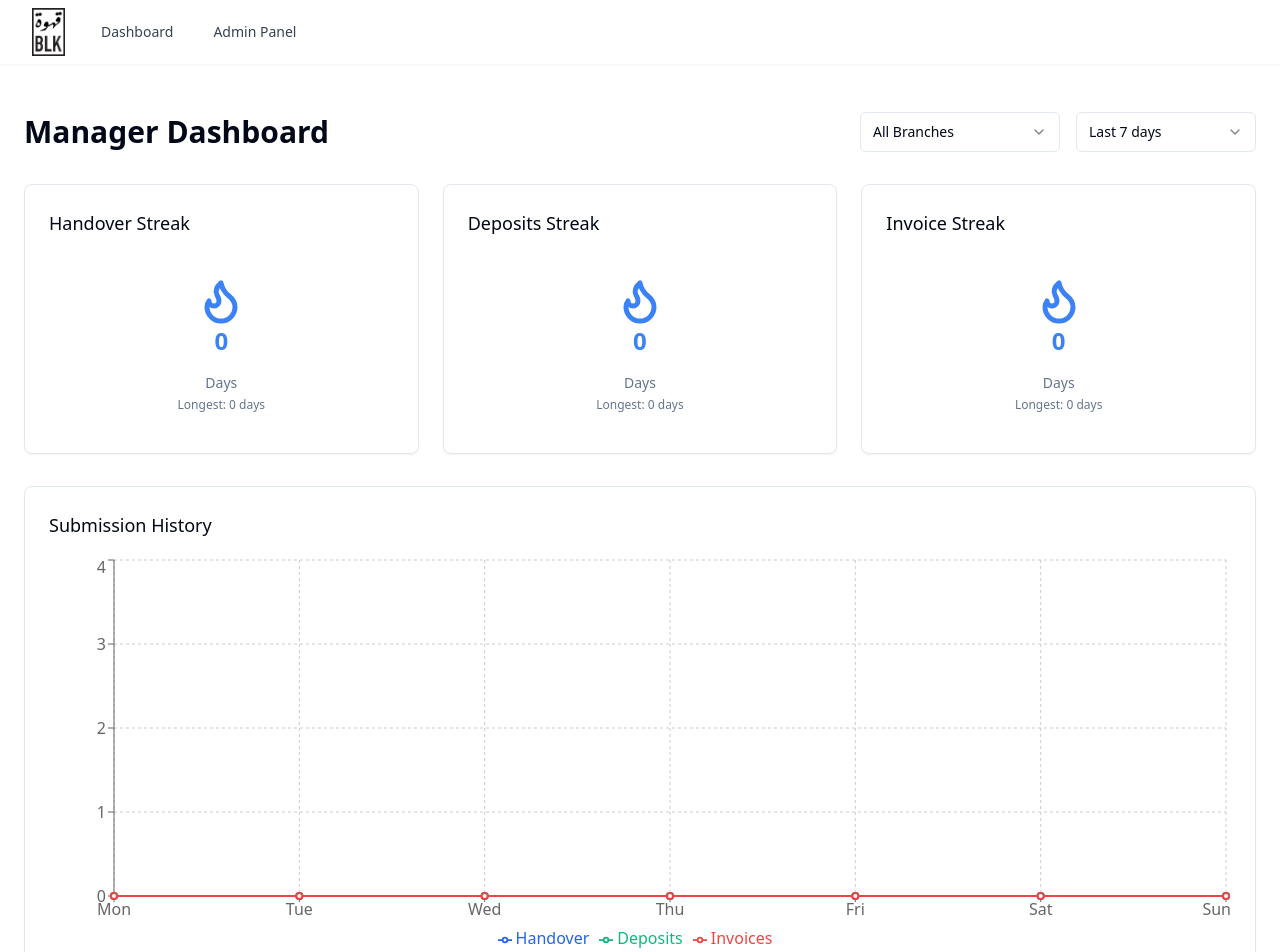
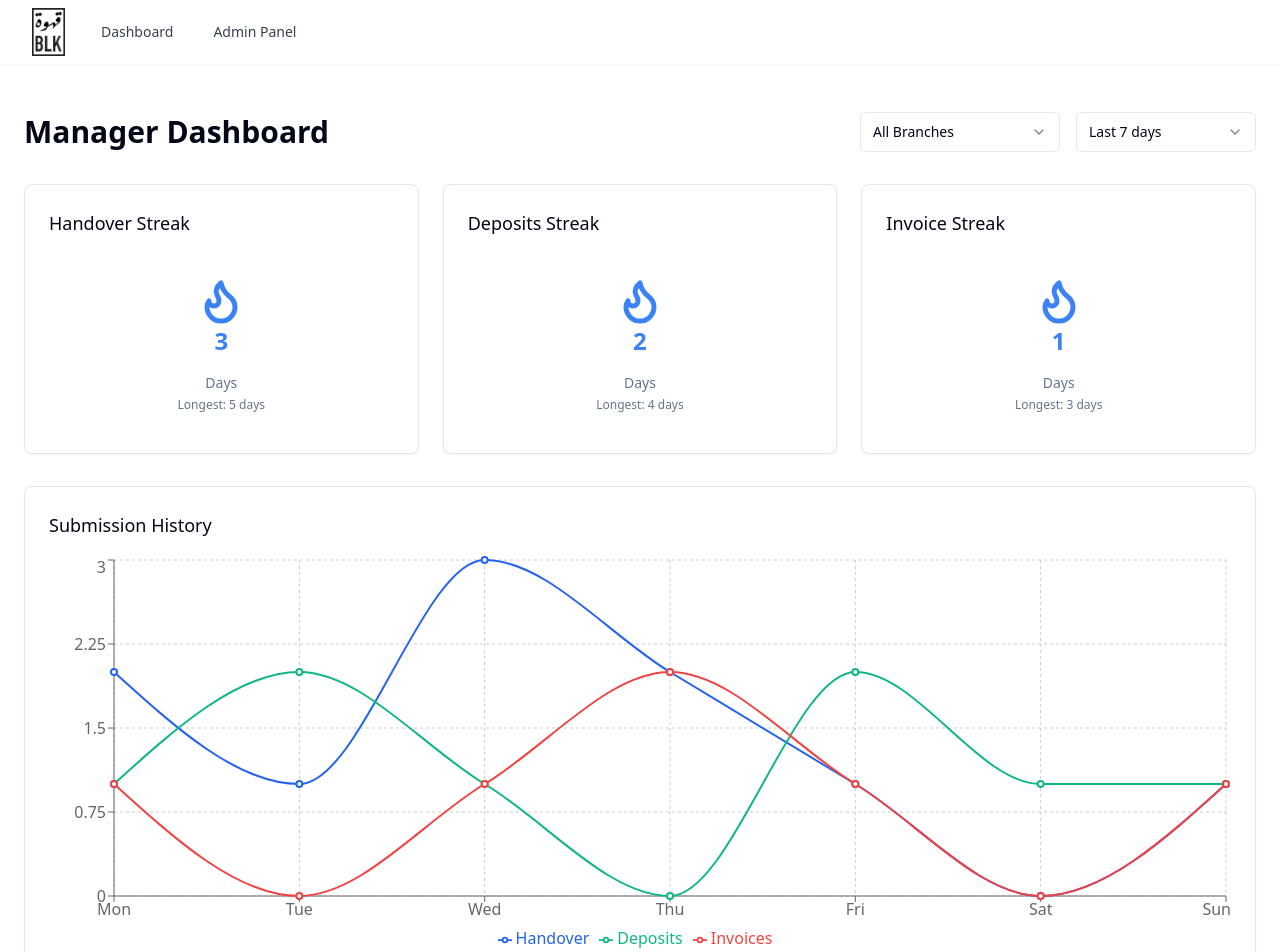
Before and after one commit to MegoSalbashian/submit-sparkle, a React (Vite) app: page / in a window 1280 px wide. Shown: the top 952 px of the page. Built offline with nearby package versions, Linux system fonts and the light colour scheme.

Commit message:
Update streak update logic inquiry
Clarified the logic behind how streak updates are determined, specifically whether they are based on date or other criteria.
[skip gpt_engineer]

```diff
--- a/src/data/mockData.ts
+++ b/src/data/mockData.ts
@@ -33,42 +33,89 @@ export const addBranch = (name: string) => {
   return newBranch;
 };
 
+const calculateStreak = (records: any[], type: 'handover' | 'deposits' | 'invoice') => {
+  // Sort records by date in descending order
+  const sortedRecords = [...records].sort((a, b) =>
+    new Date(b.date).getTime() - new Date(a.date).getTime()
+  );
+
+  let currentStreak = 0;
+  let longestStreak = 0;
+  let previousDate: Date | null = null;
+
+  for (const record of sortedRecords) {
+    const currentDate = new Date(record.date);
+    const status = type === 'handover' ? record.handoverStatus :
+                   type === 'deposits' ? record.depositStatus :
+                   record.invoiceStatus;
+
+    // Only count "Completed" or "Approved" statuses
+    if (status === 'Completed' || status === 'Approved') {
+      if (!previousDate) {
+        currentStreak = 1;
+      } else {
+        // Check if dates are consecutive
+        const diffTime = Math.abs(previousDate.getTime() - currentDate.getTime());
+        const diffDays = Math.ceil(diffTime / (1000 * 60 * 60 * 24));
+
+        if (diffDays === 1) {
+          currentStreak++;
+        } else {
+          // Break in streak
+          longestStreak = Math.max(longestStreak, currentStreak);
+          currentStreak = 1;
+        }
+      }
+      previousDate = currentDate;
+    }
+  }
+
+  // Update longest streak one final time
+  longestStreak = Math.max(longestStreak, currentStreak);
+
+  return {
+    current: currentStreak,
+    longest: longestStreak
+  };
+};
+
 export const generateMockData = (branchId: string, dateRange: string = "7d") => {
-  // Return empty data structure
+  // For now, return mock data structure
+  // In a real implementation, this would use actual records from your database
   return {
     streaks: {
-      handover: 0,
-      deposits: 0,
-      invoices: 0,
+      handover: 3, // Example streak
+      deposits: 2,
+      invoices: 1,
     },
     longestStreaks: {
-      handover: 0,
-      deposits: 0,
-      invoices: 0,
+      handover: 5, // Example longest streak
+      deposits: 4,
+      invoices: 3,
     },
     totalSubmissions: {
-      handover: 0,
-      deposits: 0,
-      invoices: 0,
+      handover: 10,
+      deposits: 8,
+      invoices: 6,
     },
     approvedSubmissions: {
-      handover: 0,
-      deposits: 0,
-      invoices: 0,
+      handover: 7,
+      deposits: 5,
+      invoices: 4,
     },
     rejectedSubmissions: {
-      handover: 0,
-      deposits: 0,
-      invoices: 0,
+      handover: 3,
+      deposits: 3,
+      invoices: 2,
     },
     submissionHistory: [
-      { date: "Mon", handover: 0, deposits: 0, invoices: 0 },
-      { date: "Tue", handover: 0, deposits: 0, invoices: 0 },
-      { date: "Wed", handover: 0, deposits: 0, invoices: 0 },
-      { date: "Thu", handover: 0, deposits: 0, invoices: 0 },
-      { date: "Fri", handover: 0, deposits: 0, invoices: 0 },
-      { date: "Sat", handover: 0, deposits: 0, invoices: 0 },
-      { date: "Sun", handover: 0, deposits: 0, invoices: 0 },
+      { date: "Mon", handover: 2, deposits: 1, invoices: 1 },
+      { date: "Tue", handover: 1, deposits: 2, invoices: 0 },
+      { date: "Wed", handover: 3, deposits: 1, invoices: 1 },
+      { date: "Thu", handover: 2, deposits: 0, invoices: 2 },
+      { date: "Fri", handover: 1, deposits: 2, invoices: 1 },
+      { date: "Sat", handover: 0, deposits: 1, invoices: 0 },
+      { date: "Sun", handover: 1, deposits: 1, invoices: 1 },
     ],
   };
 };
```
